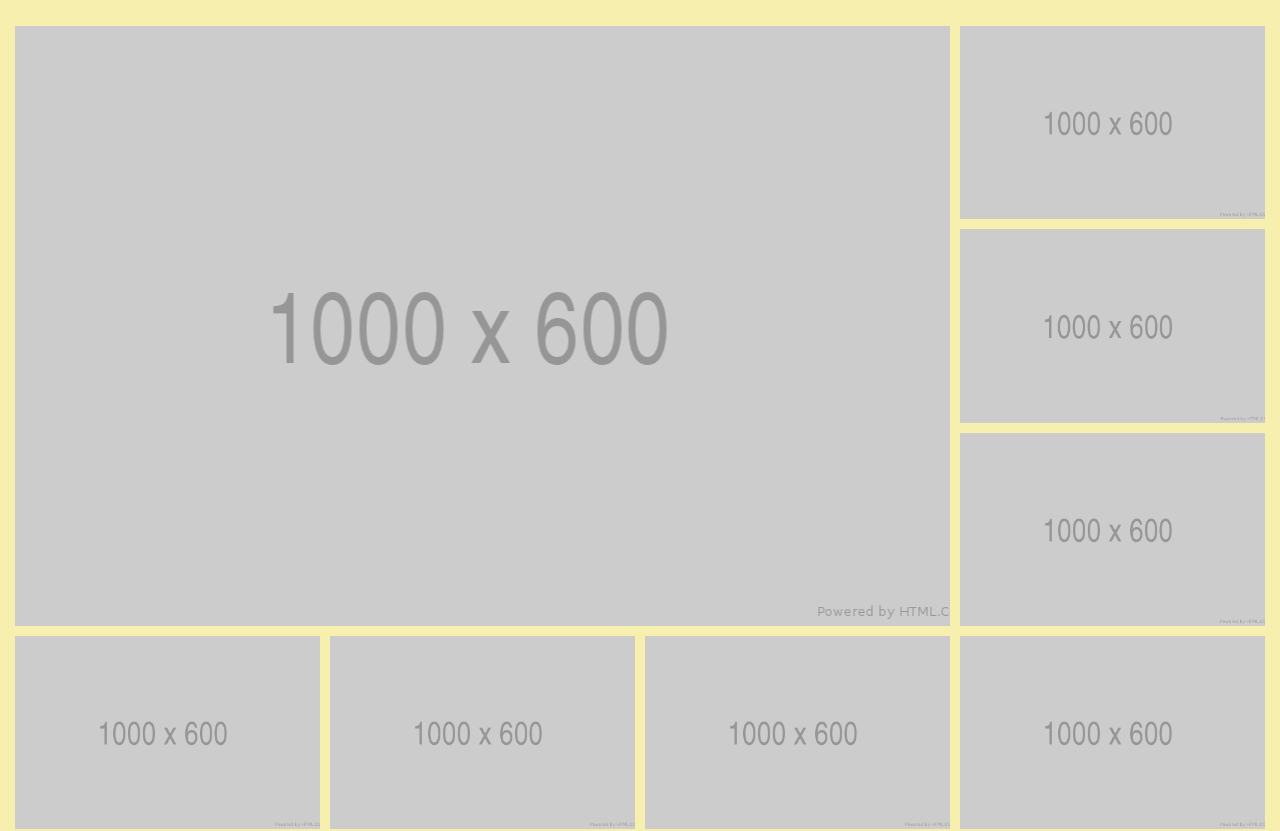
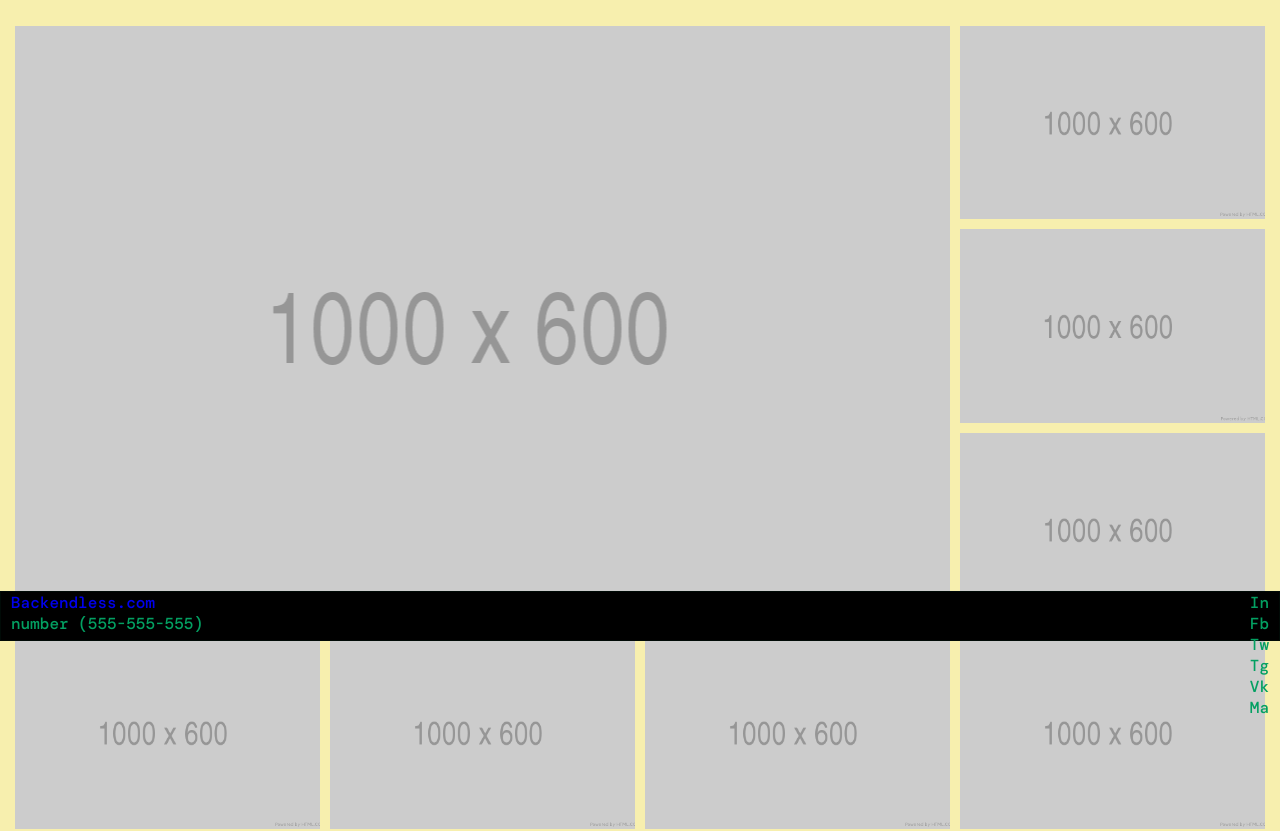
Before and after one commit to wh1t3cr3w/Backendless-Gallery, a plain HTML site: page index.html in a window 1280 px wide. Shown: the part 159-990 px from the top of the page. Drawn offline with nearby package versions, Linux system fonts and the light colour scheme; a web font is replaced by a local one.

Commit message:
add footer

```diff
--- a/css/style.css
+++ b/css/style.css
@@ -159,6 +159,42 @@ nav .animation_block .nav_header-title{
 /*----------------------------------------------------*/
 
 
+/* FOOTER START */
+
+
+footer{
+    width: 100%;
+    height:50px;
+    border: 1px solid #03a06110;
+    background-color:#000000;
+
+    position: fixed;
+    bottom: 0;
+
+    color: #03A062;
+    font-weight: 500;
+}
+
+
+footer .container {
+    display: flex;
+    justify-content: space-between;
+    width: 100%;
+}
+
+.footer .container .footer_left-contact{
+}
+
+.footer .container .footer_right-social{
+}
+
+
+/* FOOTER END */
+
+
+/*----------------------------------------------------*/
+
+
 
 /* MEDIA */
 
```
